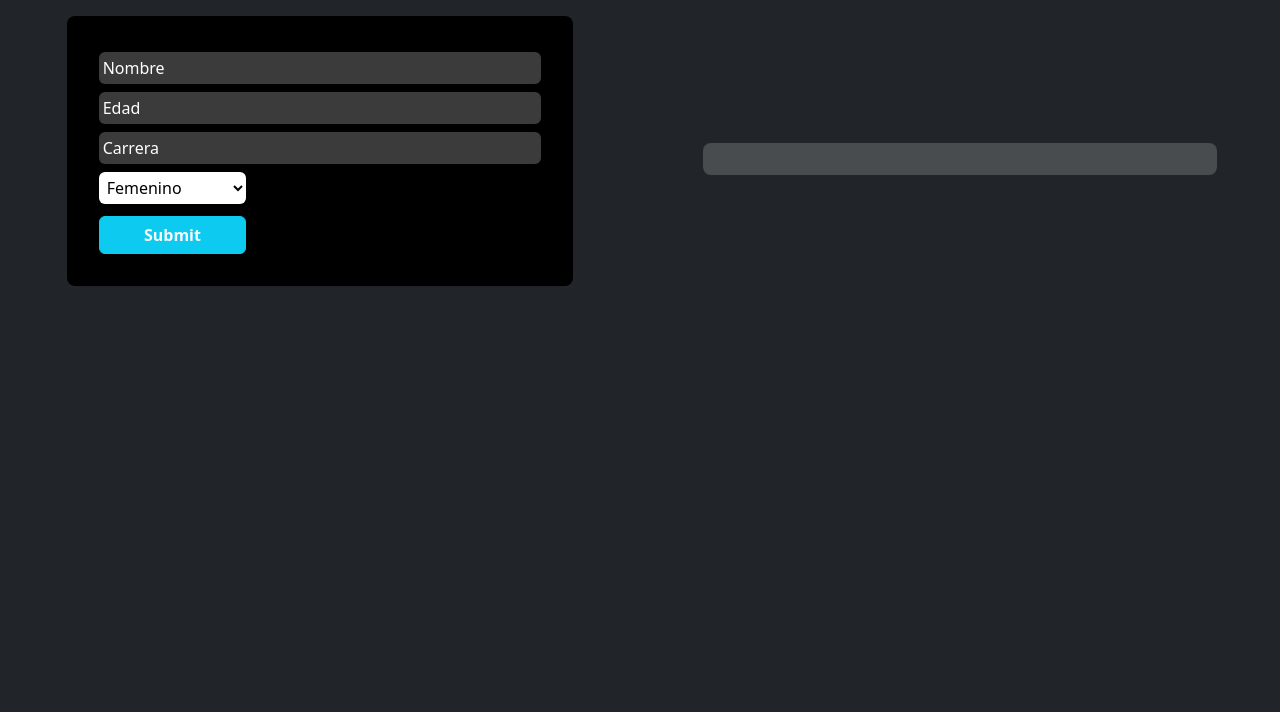
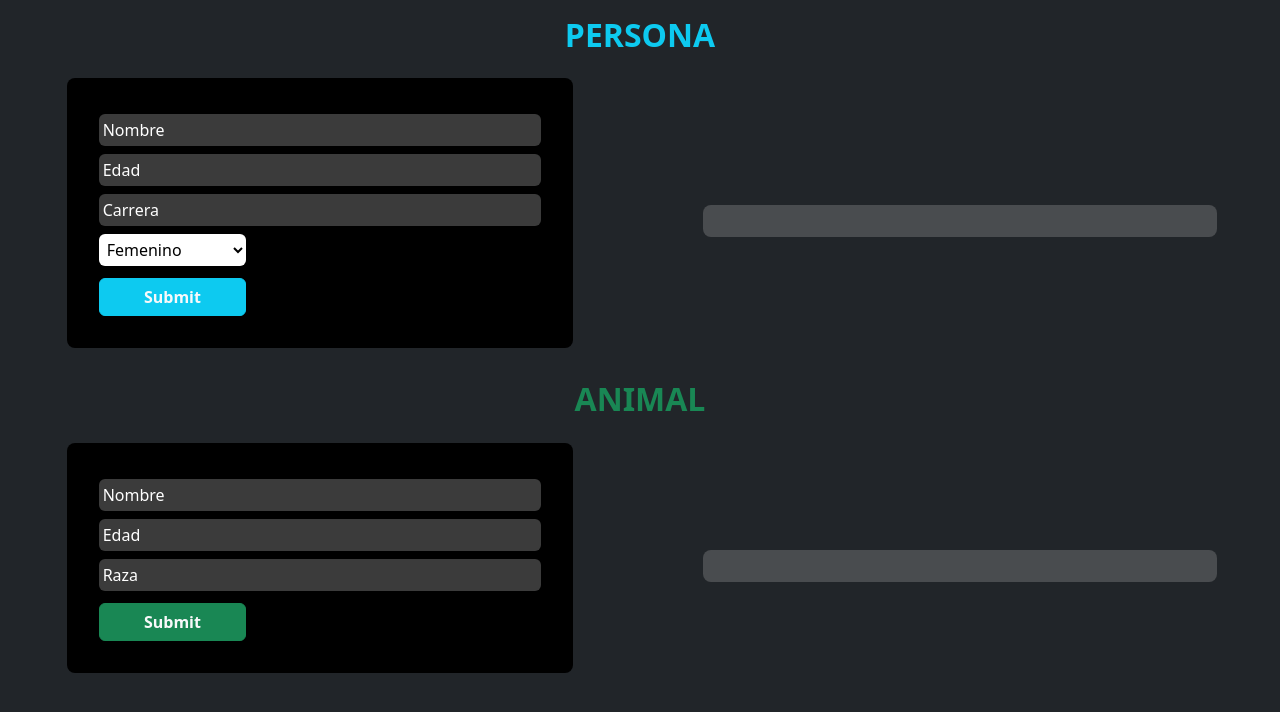
Before and after one commit to Jean0405/POO, a plain HTML site: page index.html in a window 1280 px wide. Drawn offline with nearby package versions, Linux system fonts and the light colour scheme.

Commit message:
feat: :art: Formularios de ANIMAL
Los formularios para animales fueron creados

```diff
--- a/index.html
+++ b/index.html
@@ -11,7 +11,9 @@
     <link href="https://cdn.jsdelivr.net/npm/bootstrap@5.2.3/dist/css/bootstrap.min.css" rel="stylesheet" integrity="sha384-rbsA2VBKQhggwzxH7pPCaAqO46MgnOM80zW1RWuH61DGLwZJEdK2Kadq2F9CUG65" crossorigin="anonymous">
   </head>
   <body class="bg-dark">
+    <!-- formulario de persona -->
     <div class="container-fluid">
+        <H2 class="text-info fw-bold text-center mt-3">PERSONA</H2>
         <div class="row">
             <div class="col-12 col-sm-12 col-md-6 col-lg-6 p-3 d-flex justify-content-center align-items-center">
                 <form class="col-10 d-flex flex-column justify-content-center" id="form-persona">
@@ -34,6 +36,27 @@
         </div>
     </div>
 
+    <!-- formulario de animal -->
+    <div class="container-fluid">
+        <H2 class="text-success fw-bold text-center mt-3">ANIMAL</H2>
+        <div class="row">
+            <div class="col-12 col-sm-12 col-md-6 col-lg-6 p-3 d-flex justify-content-center align-items-center">
+                <form class="col-10 d-flex flex-column justify-content-center" id="form-animal">
+                    <input class="rounded my-1 p-1" type="text" name="nombre" placeholder="Nombre">
+                    <input class="rounded my-1 p-1" type="number" name="edad" min="1" placeholder="Edad">
+                    <input class="rounded my-1 p-1" type="text" name="raza" placeholder="Raza">
+                    <input class="btn btn-success fw-bold text-light mt-2 col-4" class="btn btn-success" type="submit" value="Submit">
+                </form>
+            </div>
+            <div class="saludo-containerAnimal col-12 col-sm-12 col-md-6 col-lg-6 d-flex flex-column justify-content-center align-items-center">
+                <h2 class="title-saludo fw-bold text-info"></h2>
+                <div class="saludo col-10 d-flex flex-column justify-content-center align-items-center mt-2 p-3" id="mensaje2">
+
+                </div>
+            </div>
+        </div>
+    </div>
+
     <script src="https://cdn.jsdelivr.net/npm/bootstrap@5.2.3/dist/js/bootstrap.bundle.min.js" integrity="sha384-kenU1KFdBIe4zVF0s0G1M5b4hcpxyD9F7jL+jjXkk+Q2h455rYXK/7HAuoJl+0I4" crossorigin="anonymous"></script>
   </body>
 </html>
```
